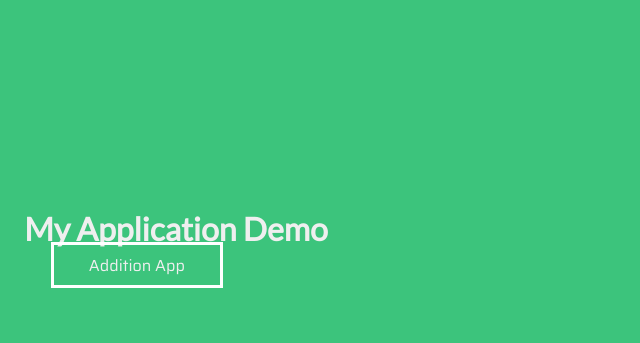
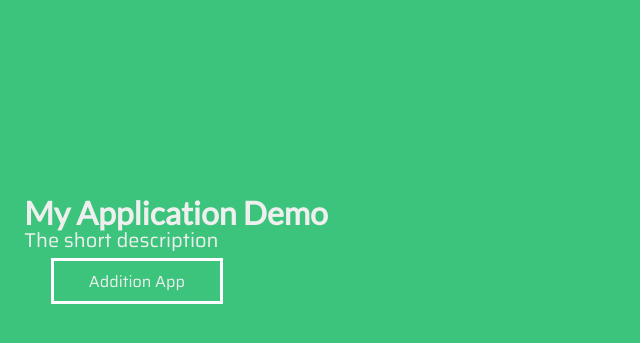
Before and after one commit to silverock/flask-with-vue-project, a Flask app: page / in a window 1280 px wide. Shown: the part 158-501 px from the top of the page, without its empty margins (0-640 px from the left). Run offline with Flask 2, Linux system fonts and the light colour scheme.

Commit message:
added some more styling

```diff
--- a/static/src/styles.css
+++ b/static/src/styles.css
@@ -1,5 +1,13 @@
 .background {
     background-color: #3CC47C;
+}
+
+.title-area {
+    position: fixed;
+    left: 1.5%;
+    top: 42.5%;
+    padding: .4%;
+    line-height: .25;
 }
 
 .title {
@@ -7,10 +15,12 @@
     font-family: "Lato", serif;
     text-align: left;
     font-weight: bold;
-    position: fixed;
-    left: 1.5%;
-    top: 42.5%;
-    padding: .4%;
+}
+
+.title-desc {
+    font-family: "Saira", serif;
+    color: #EFEFEF;
+    font-size: 20px;
 }
 
 .app-description {
@@ -24,7 +34,7 @@
     cursor: pointer;
     position: fixed;
     left: 4%;
-    top: 50%;
+    top: 52%;
     font-family: "Saira", serif;
     text-align: center;
     padding: .6%;
--- a/templates/index.html
+++ b/templates/index.html
@@ -11,7 +11,10 @@
     <link href="https://fonts.googleapis.com/css?family=Saira" rel="stylesheet">
 </head>
 <body class="background">
-<h1 class="title">My Application Demo</h1>
+<div class="title-area">
+    <h1 class="title">My Application Demo</h1>
+    <span class="title-desc">The short description</span>
+</div>
 <div id="app">
     <div class="app-button" onclick="window.location='/addition'">
         <span class="app-description">{{ message }}</span>
```
